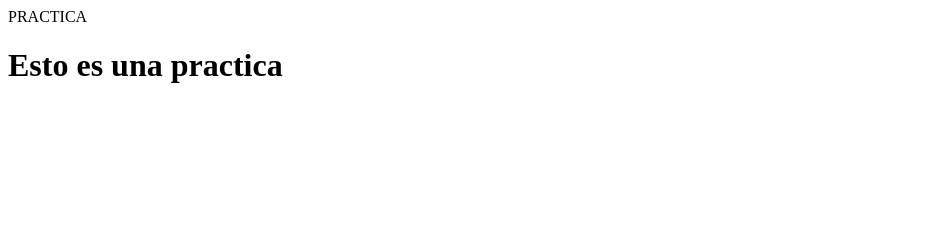
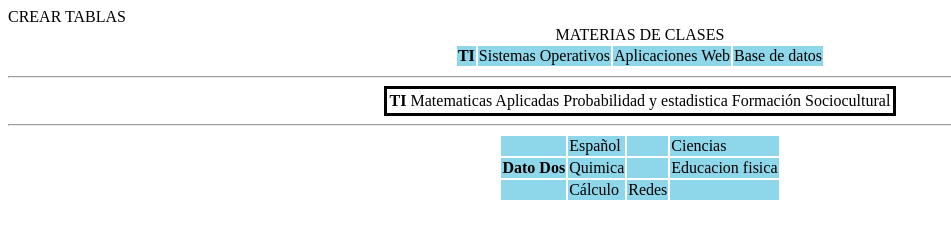
Before and after one commit to jaquesalazar/practicahtml, a plain HTML site: page index.html in a window 1280 px wide. Shown: the whole page, without its empty margins (0-951 px from the left). Drawn offline with Linux system fonts and the light colour scheme.

Commit message:
crear tablas

```diff
--- a/index.html
+++ b/index.html
@@ -1,9 +1,44 @@
 <html>
     <head>
-        <tittle>
-            PRACTICA
-        </tittle>
+        <tittle>CREAR TABLAS</tittle>
 
-        <h1> Esto es una practica</h1>
+
+        <center>
+            <header>
+            <table>
+                <caption>MATERIAS DE CLASES</caption>
+                <tr style="background-color: #8ED6EA;"><th>TI</th>
+                    <td>Sistemas Operativos</td> <td>Aplicaciones Web</td> <td>Base de datos</td></tr>
+                </table>
+            </header>
+        </center>
+        <hr>
+
+        <div>
+            <center>
+            <table style="border: solid;">
+                <tr><th>TI</th>
+                    <td>Matematicas Aplicadas</td> <td>Probabilidad y estadistica</td> <td>Formación Sociocultural</td></tr>
+            </table>
+             </center>
+        </div>
+
+        <hr>
+
+        <div>
+            <center>
+            <table>
+                <tr style="background-color: #8ED6EA;"><th> </th>
+                    <td>Español</td> <td></td> <td>Ciencias</td></tr>
+
+                <tr style="background-color: #8ED6EA;"><th>Dato Dos</th>
+                    <td>Quimica</td> <td></td> <td>Educacion fisica</td></tr>
+
+                <tr style="background-color: #8ED6EA;"><th> </th>
+                    <td>Cálculo</td> <td>Redes</td> <td></td></tr>
+                </table>
+            </center>
+        </div>
+
     </head>
 </html>
```
